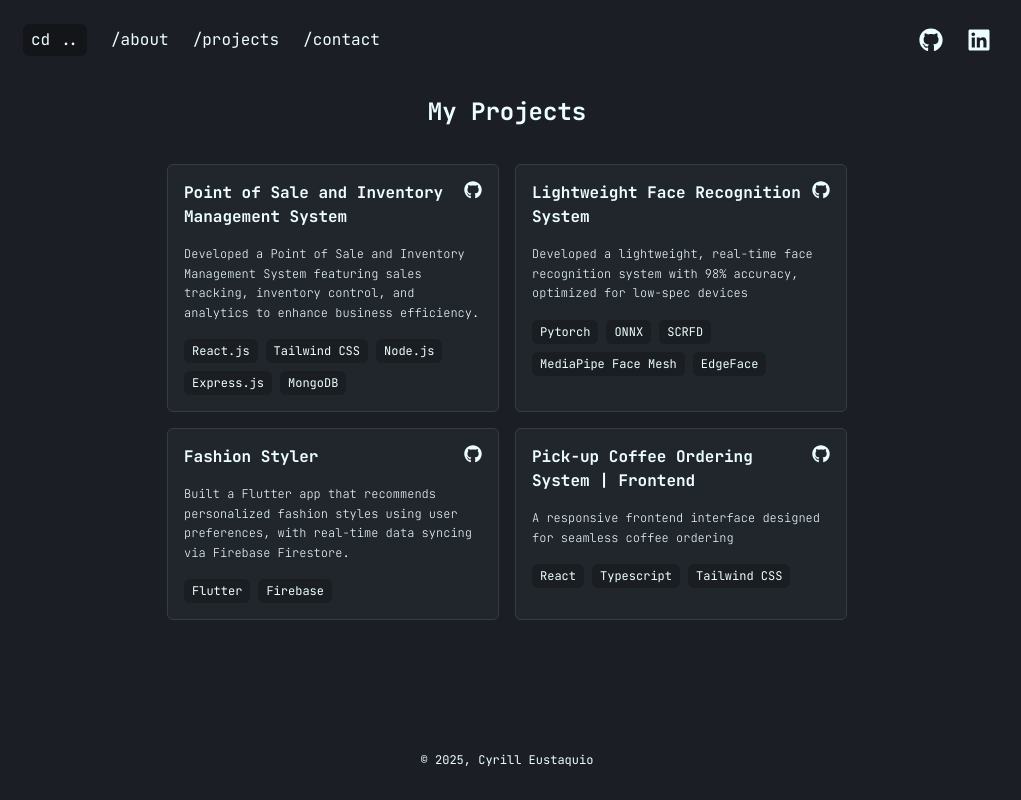
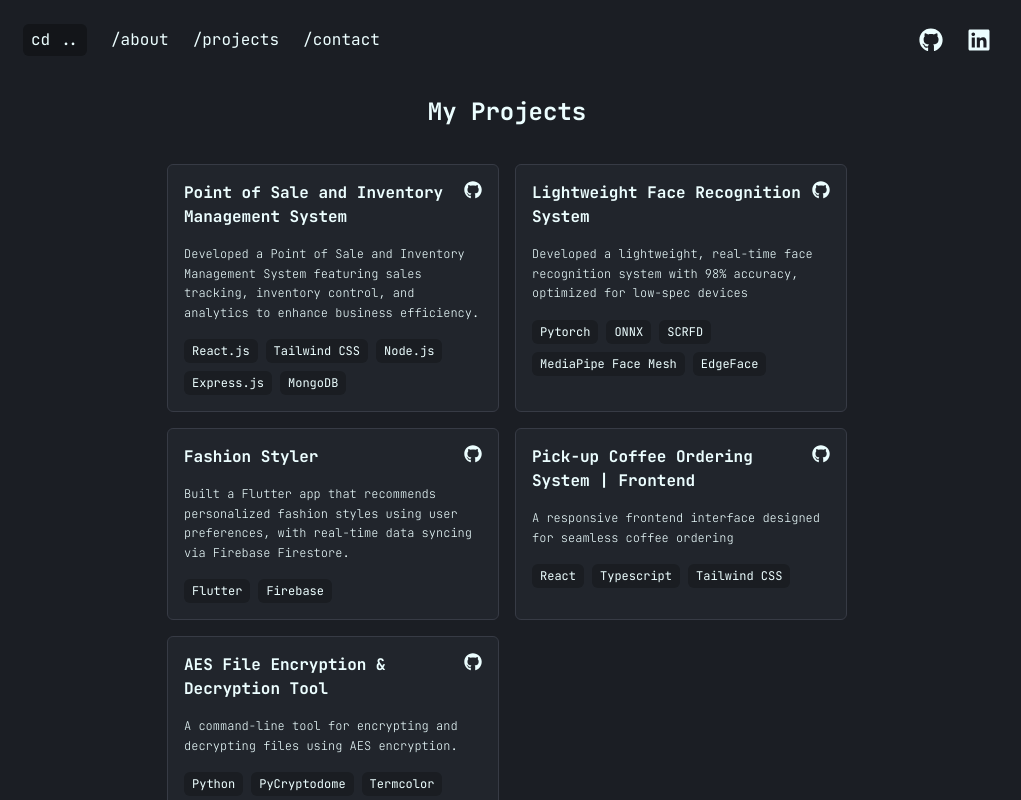
Before and after one commit to Solomon-77/portfolio-site, a React (Vite) app: page /projects in a window 1280 px wide. Shown: the whole page, without its empty margins (133-1154 px from the left). Built offline with nearby package versions, Linux system fonts and the light colour scheme; no server answers.

Commit message:
update projects

```diff
--- a/src/pages/Projects.jsx
+++ b/src/pages/Projects.jsx
@@ -26,6 +26,12 @@ const Projects = () => {
          description: "A responsive frontend interface designed for seamless coffee ordering",
          technologies: ["React", "Typescript", "Tailwind CSS"],
          link: "https://github.com/Solomon-77/pickup-seven"
+      },
+      {
+         title: "AES File Encryption & Decryption Tool",
+         description: "A command-line tool for encrypting and decrypting files using AES encryption.",
+         technologies: ["Python", "PyCryptodome", "Termcolor", "OS Module"],
+         link: "https://github.com/Solomon-77/aes-file-crypto"
       }
    ]
 
```
